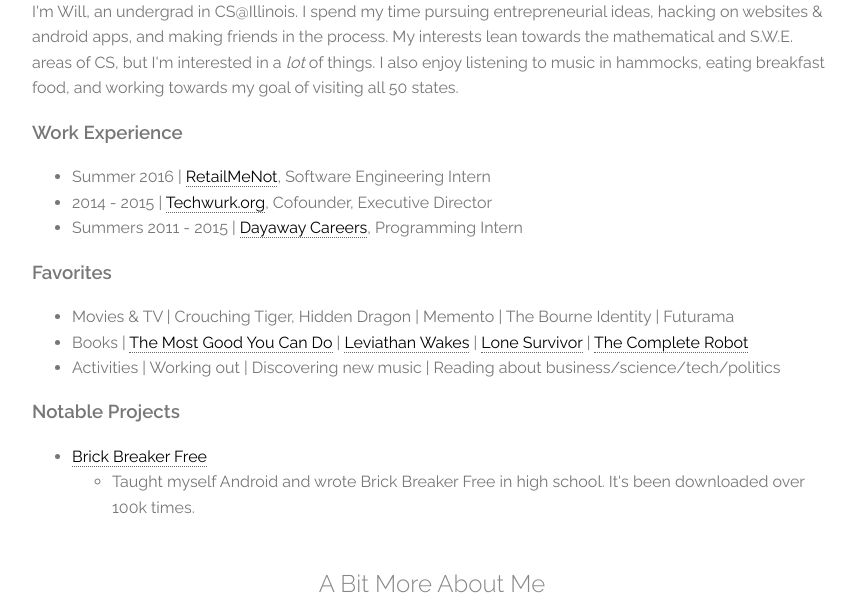
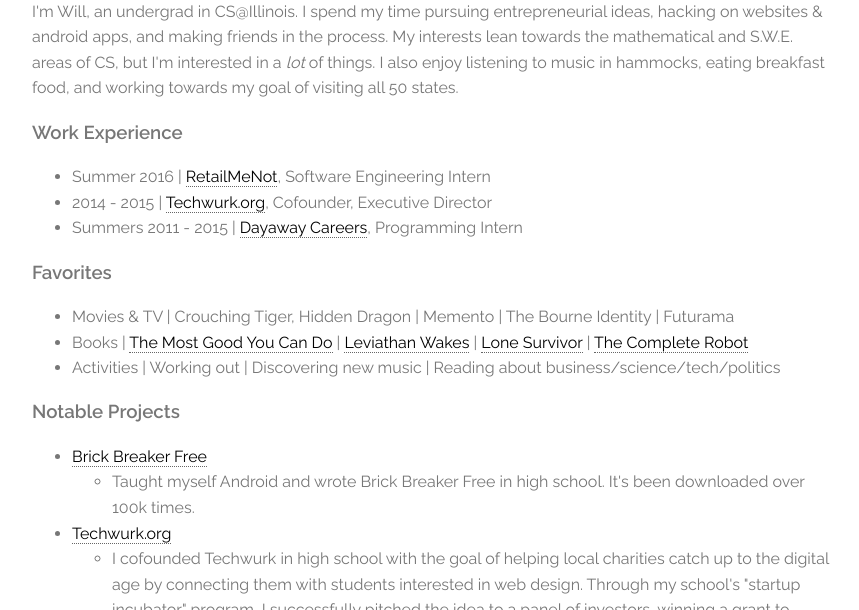
Before and after one commit to whrobbins/WillRobbinsDotOrg, a plain HTML site: page index.html in a window 1280 px wide. Shown: the part 270-880 px from the top of the page, without its empty margins (208-1067 px from the left). Drawn offline with Linux system fonts and the light colour scheme.

Commit message:
add blurb about techwurk

```diff
--- a/index.html
+++ b/index.html
@@ -117,6 +117,12 @@
                                 <li>Taught myself Android and wrote Brick Breaker Free in high school.  It's been downloaded over 100k times.</li>
                             </ul>
                         </li>
+                        <li><a href="https:/techwurk.org">Techwurk.org</a> </li>
+                        <li style="list-style-type:none">
+                            <ul>
+                                <li>I cofounded Techwurk in high school with the goal of helping local charities catch up to the digital age by connecting them with students interested in web design.  Through my school's "startup incubator" program, I successfully pitched the idea to a panel of investors, winning a grant to continue with the business.</li>
+                            </ul>
+                        </li>
                     </ul>
 
             <h2 class="content-subhead"align="center">A Bit More About Me</h2>
```
